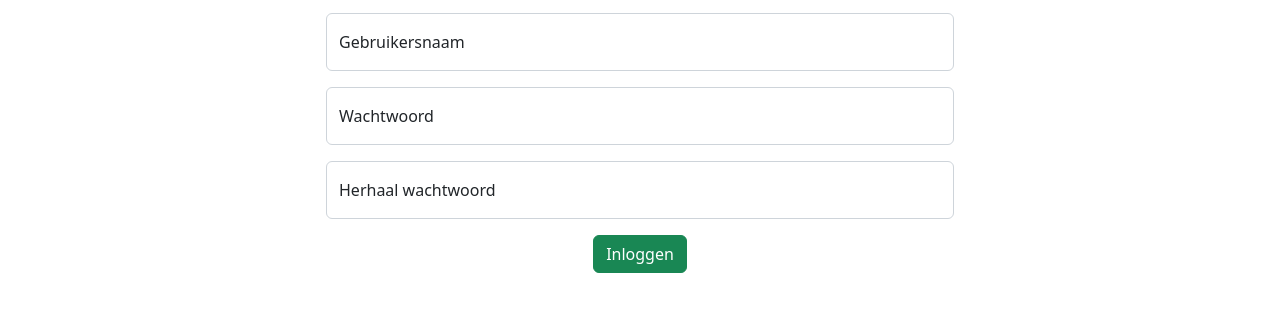
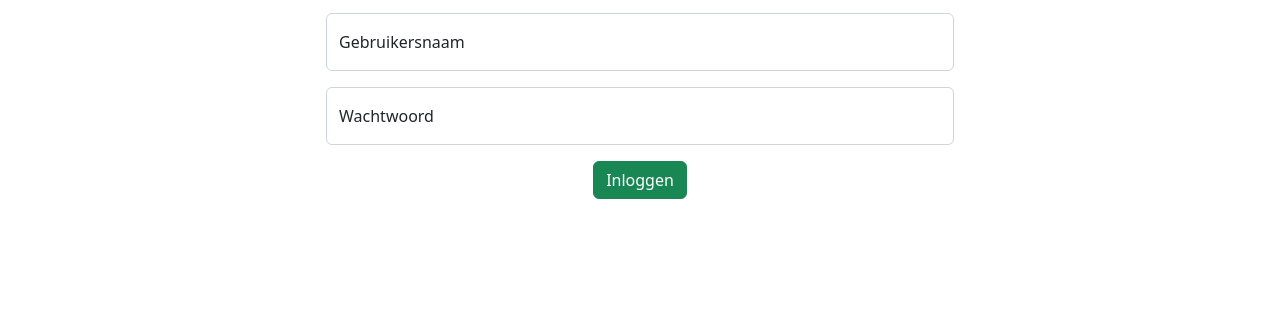
Before and after one commit to JobRutgerJongebloet/FreddysFeestwinkel, a plain HTML site: page view/inloggen.html in a window 1280 px wide. Shown: the part 107-418 px from the top of the page. Drawn offline with nearby package versions, Linux system fonts and the light colour scheme.

Commit message:
inloggen testen

```diff
--- a/js/inloggen.js
+++ b/js/inloggen.js
@@ -22,7 +22,7 @@ function maakAccountAan() {
     myHeaders.append("Content-Type", "application/json");
 
     var raw = JSON.stringify({
-        email: username,
+        username: username,
         password: password
     });
 
--- a/view/inloggen.html
+++ b/view/inloggen.html
@@ -33,10 +33,6 @@
                     <input type="password" class="form-control" id="wachtwoord" placeholder="Vul uw wachtwoord in">
                     <label for="floatingPassword" required>Wachtwoord</label>
                 </div>
-                <div class="form-floating mb-3">
-                    <input type="password" class="form-control" id="hhwachtwoord" placeholder="Herhaal uw wachtwoord">
-                    <label for="floatingPassword" required>Herhaal wachtwoord</label>
-                </div>
                 <button type="submit" name="submit" class="btn btn-success" id="formbutton">Inloggen</button>
             </div>
         </div>
```
